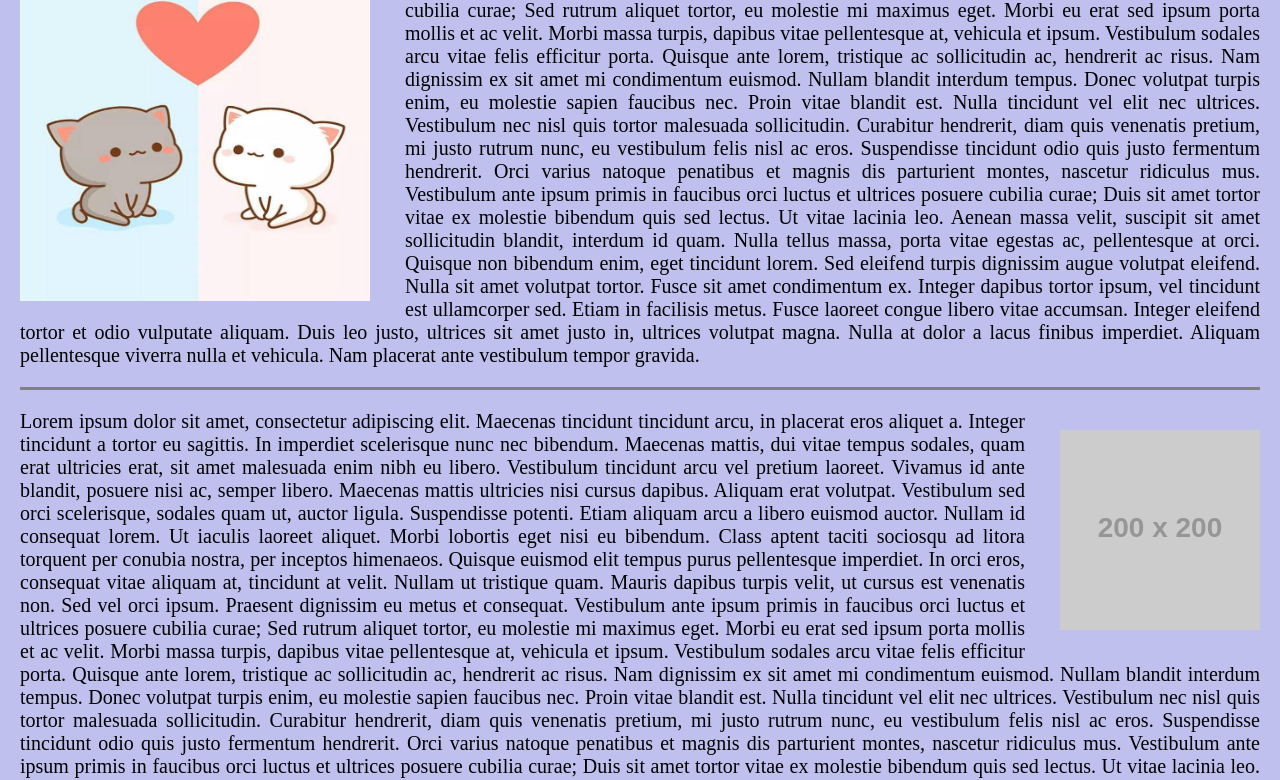
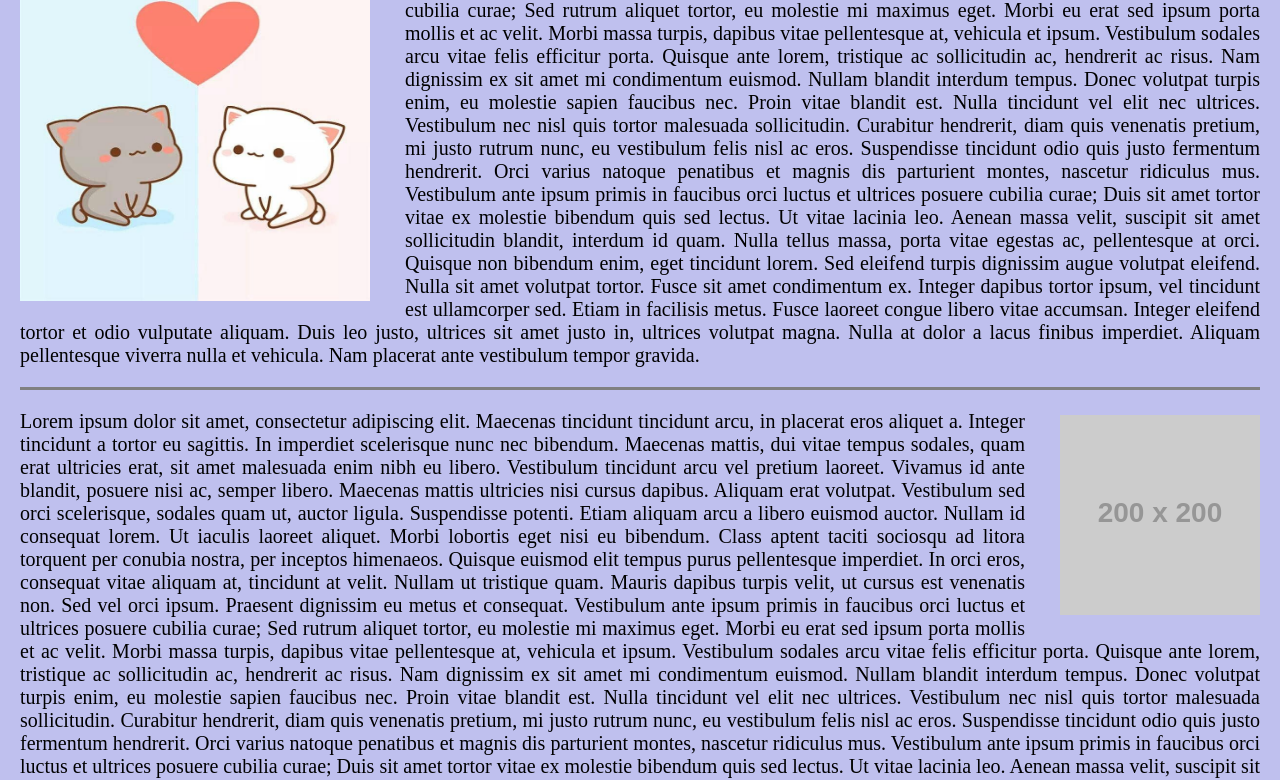
Before and after one commit to turtlesmew/turtlesmew.github.io, a plain HTML site: page assignments/assignments01.html in a window 1280 px wide. Shown: the part 372-1152 px from the top of the page. Drawn offline with Linux system fonts and the light colour scheme; placeholder pictures from the web are drawn by us.

Commit message:
Update assignments01.html

```diff
--- a/assignments/assignments01.html
+++ b/assignments/assignments01.html
@@ -38,7 +38,7 @@ Aliquam pellentesque viverra nulla et vehicula. Nam placerat ante vestibulum tem
      <hr style="height:3px;border-width:0;color:gray;background-color:gray">
     <div>
      <aside>
-      <img src="https://via.placeholder.com/200" alt ="placeholder" style="width:200px;height:200px;float:right;margin:20px 0px 15px 35px"/>
+      <img src="https://via.placeholder.com/200" alt ="placeholder" style="width:200px;height:200px;float:right;margin:5px 0px 15px 35px"/>
      </aside>
     <p>
       Lorem ipsum dolor sit amet, consectetur adipiscing elit. Maecenas tincidunt tincidunt arcu, in placerat eros aliquet a. Integer tincidunt a tortor eu sagittis. In imperdiet scelerisque nunc nec bibendum. Maecenas mattis, dui vitae tempus sodales, quam erat ultricies erat, sit amet malesuada enim nibh eu libero. Vestibulum tincidunt arcu vel pretium laoreet. Vivamus id ante blandit, posuere nisi ac, semper libero. Maecenas mattis ultricies nisi cursus dapibus. Aliquam erat volutpat. Vestibulum sed orci scelerisque, sodales quam ut, auctor ligula. Suspendisse potenti. Etiam aliquam arcu a libero euismod auctor. Nullam id consequat lorem. Ut iaculis laoreet aliquet. Morbi lobortis eget nisi eu bibendum.
```
